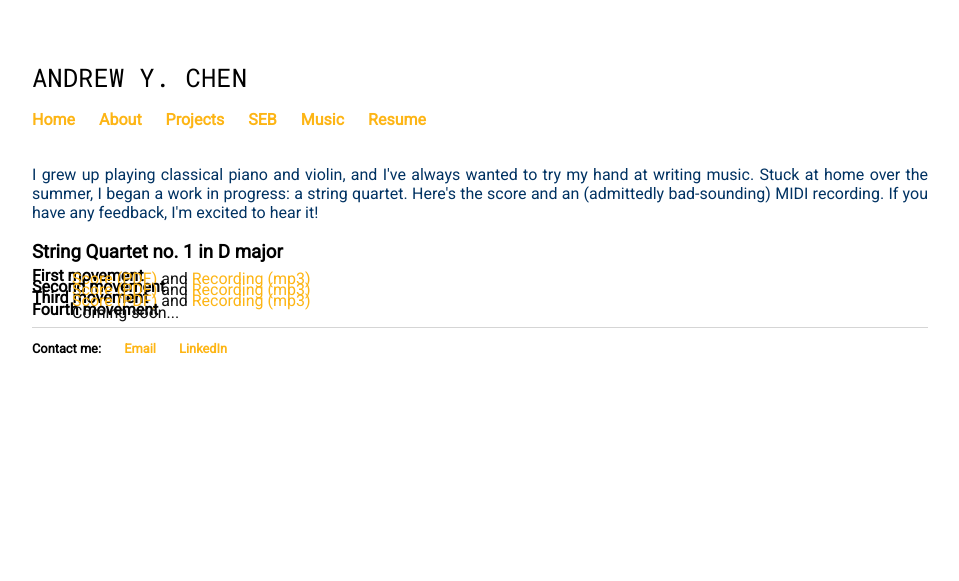
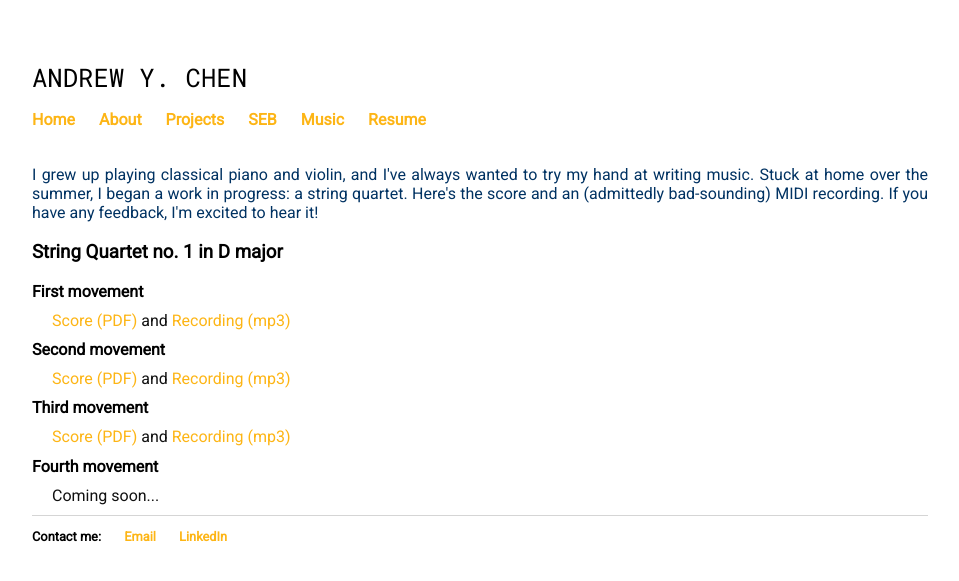
Before and after one commit to carbonheliumnitrogen/carbonheliumnitrogen.github.io, a Jekyll site: the page built from music.html, in a window 1280 px wide. Shown: the top 581 px of the page, without its empty margins (160-1119 px from the left). Built offline with Jekyll 4.4.1, drawn with Linux system fonts in a browser that asks for light colours.

Commit message:
Update music.html

```diff
--- a/music.html
+++ b/music.html
@@ -15,22 +15,16 @@ title: Projects
 font-family:'Roboto', 'Helvetica', 'Sans-Serif';
 color:#003262;
 	}
-	#links{
-	font-family:'Roboto', 'Helvetica', 'Sans-Serif';
-	margin-block-start: -1px;
-   	 margin-block-end: 5px;
-   	 margin-inline-start: 20px;
-    	margin-inline-end: 0px;
-	}
+
 	#link{
-	margin-block-start: -1px;
-   	 margin-block-end: 5px;
+	margin-block-start: 0px;
+   	 margin-block-end: 10px;
    	 margin-inline-start: 20px;
     	margin-inline-end: 0px;
 	}
 	#mvmt{
-    margin-block-start: -1em;
-    margin-block-end: -1em;
+    margin-block-start: 0px;
+    margin-block-end: 10px;
 </style>
 </head>
 <div >
```
